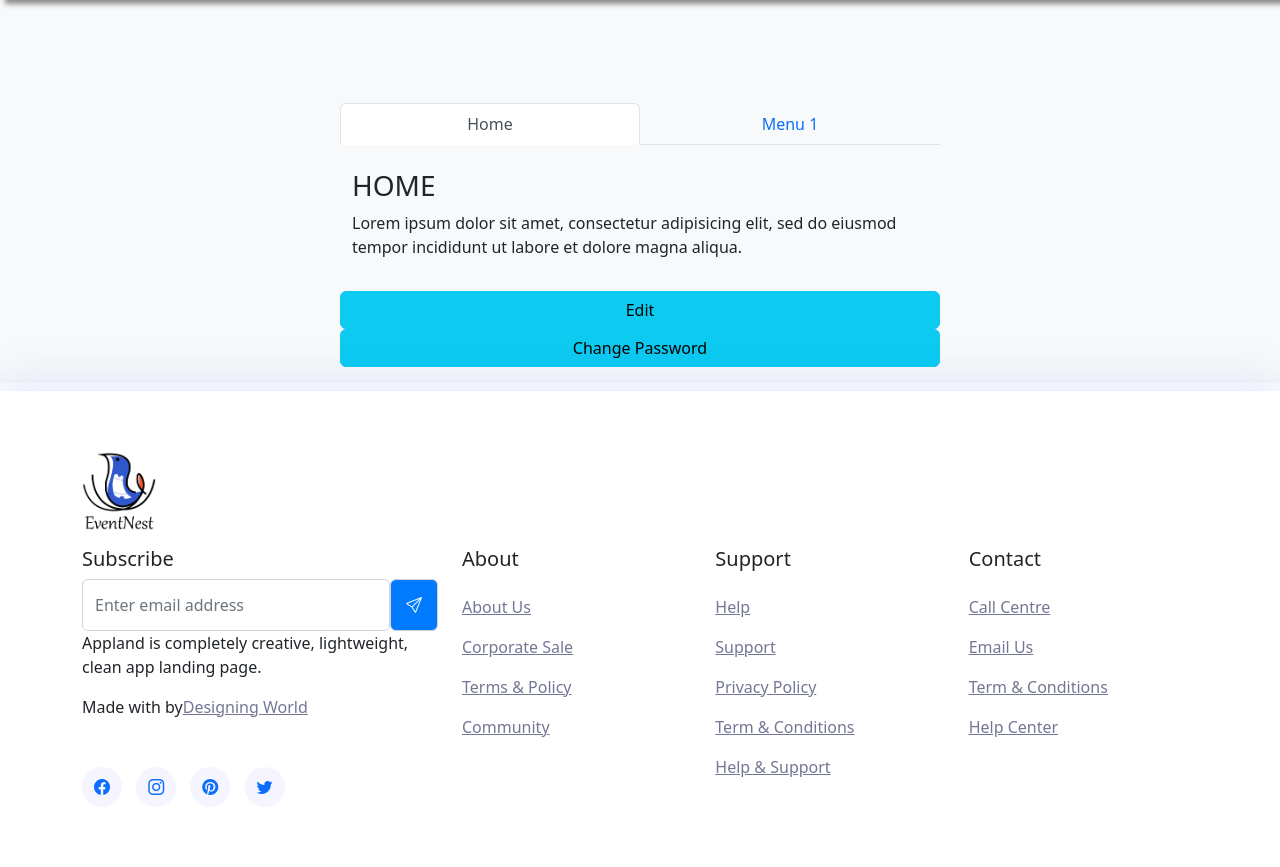
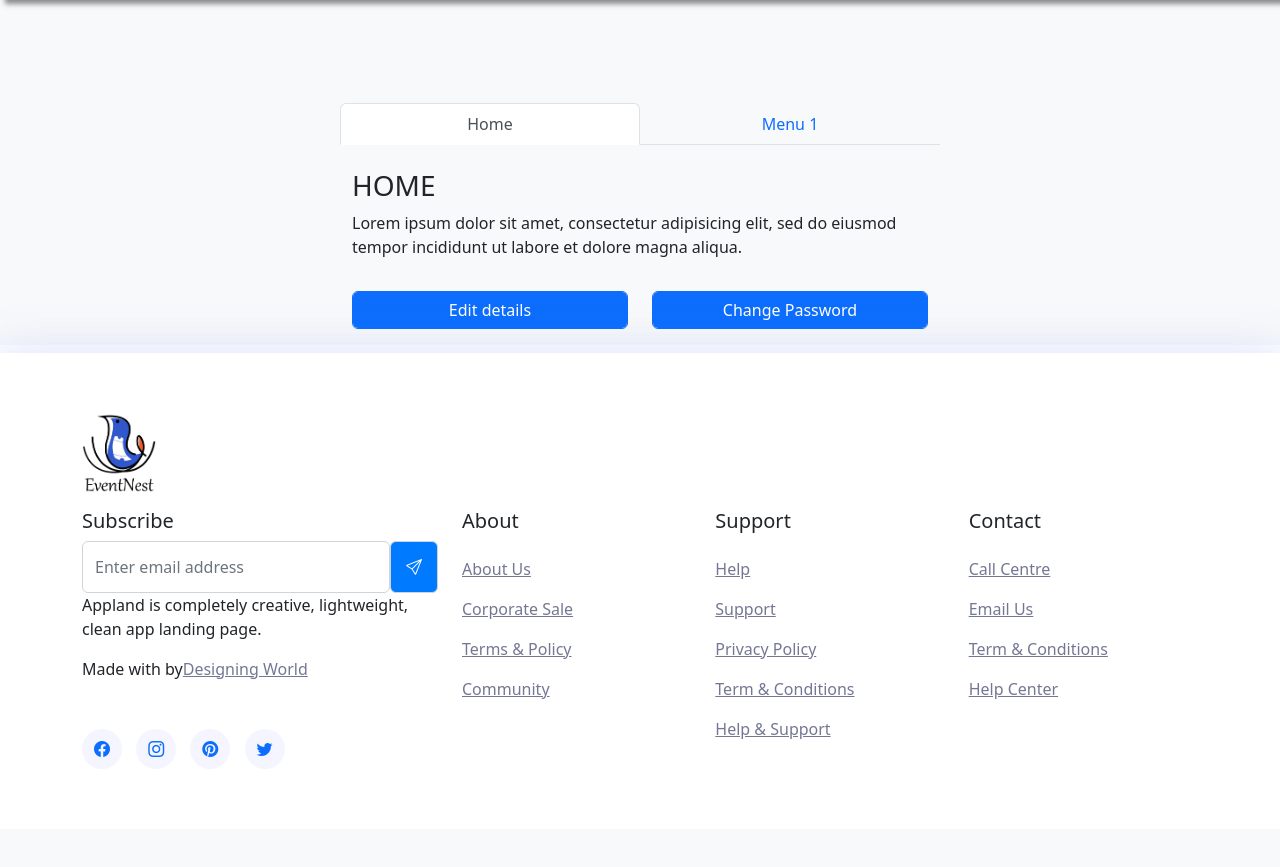
Before and after one commit to ZXiang1121/Web-Development-Assignment-EventNest-, a Flask app: page /accountDetails in a window 1280 px wide. Shown: the part 77-944 px from the top of the page. After the commit the page ends 834 px from the top, so only its background shows below. Run offline with Flask 2, Linux system fonts and the light colour scheme.

Commit message:
login page details

```diff
--- a/templates/accountDetails.html
+++ b/templates/accountDetails.html
@@ -27,10 +27,12 @@
                 <p>Lorem ipsum dolor sit amet, consectetur adipisicing elit, sed do eiusmod tempor incididunt ut labore et dolore magna aliqua.</p>
 
                 <div class="row justify-content-center pt-3">
-
-                    <button type="button" class="btn btn-info cen px-5" value="Submit">Edit</button>
-                    <button type="button" class="btn btn-info cen ml-3" value="Submit">Change Password</button>
-
+                    <div class="col">
+                        <a href="/signup"><button type="button" class="btn btn-primary btn-md form-control btn-block">Edit details</button></a>
+                    </div>
+                    <div class="col">
+                        <a href="#"><button type="button" class="btn btn-primary btn-md form-control btn-block">Change Password</button></a>
+                    </div>
                 </div>
             </div>
 
--- a/templates/base.html
+++ b/templates/base.html
@@ -30,7 +30,7 @@
               <a class="nav-link" href="/faq">Contact Us</a>
             </li>
             <li class="nav-item">
-              <a class="nav-link" href="#">Account</a>
+              <a class="nav-link" href="/accountDetails">Account</a>
             </li>
           </ul>
 
```
Also changed, not shown: templates/login.html (+5 -2 lines).
